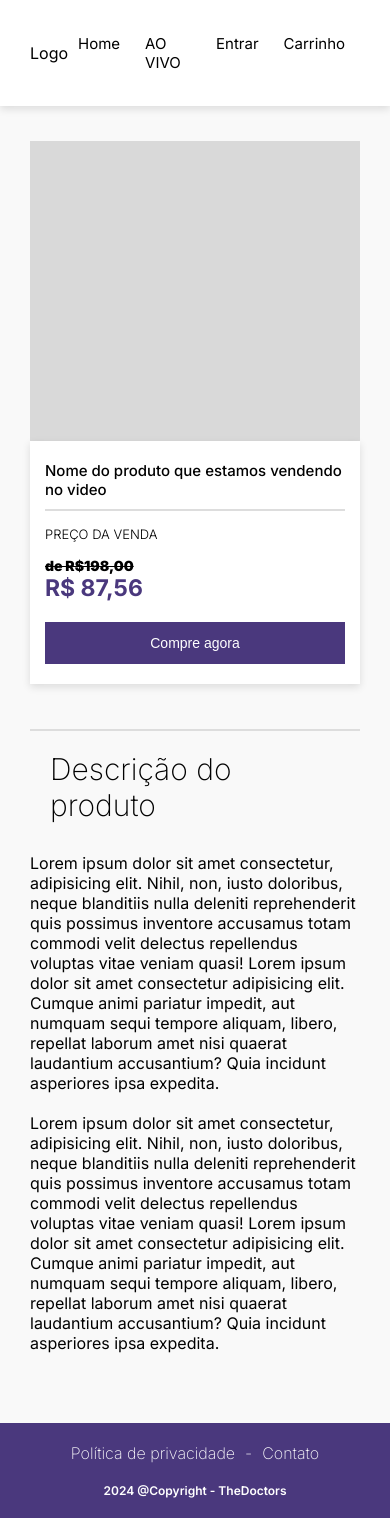
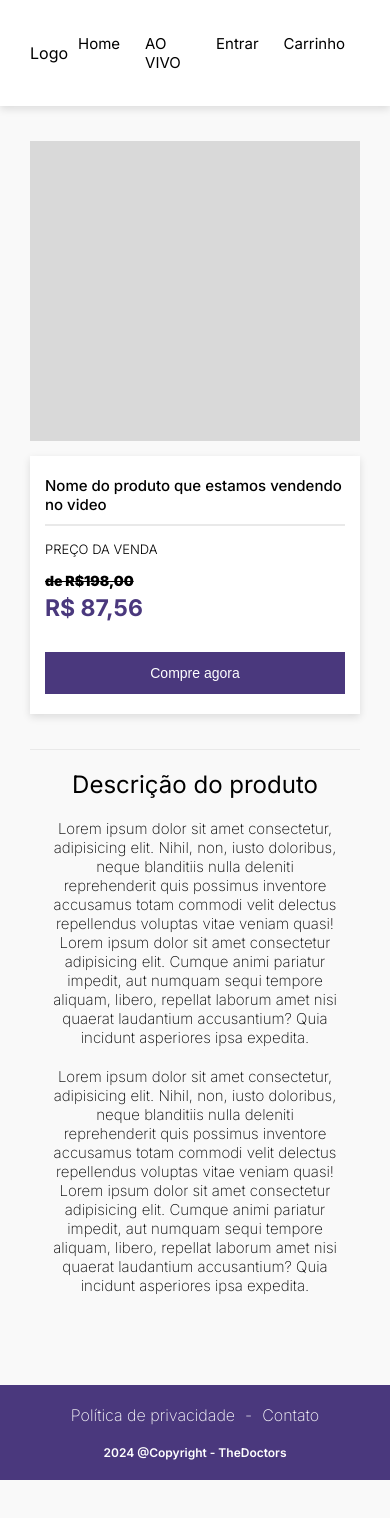
Before and after one commit to catarinogabrielle/ao_vivo_tv, a Next.js app: page /Product in a window 390 px wide. After the commit the page ends 1480 px from the top, so only its background shows below. Built offline with nearby package versions, Linux system fonts and the light colour scheme.

Commit message:
atualização estilização produto

```diff
--- a/src/app/Product/page.module.scss
+++ b/src/app/Product/page.module.scss
@@ -9,16 +9,6 @@
   width: 100%;
   max-width: 1500px;
   padding: 20px 30px;
-
-  h4 {
-    display: flex;
-    justify-content: center;
-    margin: 20px;
-    font-weight: 200;
-    font-size: 30px;
-    color: #000;
-    margin-bottom: 30px;
-  }
 }
 
 .product {
@@ -35,7 +25,7 @@
 .banner {
   display: flex;
   width: 65%;
-  height: 400px;
+  height: 450px;
   background-color: #D9D9D9;
 
   @media only screen and (max-width: 1000px) {
@@ -47,10 +37,10 @@
 .boxInfo {
   display: flex;
   flex-direction: column;
-  width: 374px;
+  width: 400px;
   background-color: #fff;
   box-shadow: 0px 3px 8px rgba(0, 0, 0, 0.123);
-  padding: 20px 15px;
+  padding: 30px 20px;
   height: max-content;
   margin: 0 0 20px 20px;
 
@@ -62,7 +52,8 @@
 
   @media only screen and (max-width: 1000px) {
     width: 100%;
-    margin: 0 0 15px 0;
+    margin: 15px 0;
+    padding: 20px 15px;
 
     h1 {
       font-size: 15px;
@@ -71,7 +62,7 @@
 }
 
 .line {
-  border: 1px solid #dddddd;
+  border: 1px solid #e9e9e9;
   margin-top: 10px;
 }
 
@@ -95,6 +86,7 @@
 
   h3 {
     font-size: 26px;
+    margin: 5px 0 15px 0;
     color: #4A387D;
   }
 
@@ -111,6 +103,41 @@
 
     h3 {
       font-size: 23px;
+      margin: 5px 0 10px 0;
     }
   }
 }
+
+.description {
+  display: flex;
+  flex-direction: column;
+  width: 100%;
+  padding: 20px;
+  border-top: 1px solid #e9e9e9;
+  margin: 20px 0 50px 0;
+
+  h4 {
+    font-size: 30px;
+    color: #000;
+    font-weight: 400;
+  }
+
+  p {
+    font-weight: 200;
+    font-size: 15px;
+    color: #000;
+    margin-top: 20px;
+  }
+
+  @media only screen and (max-width: 1000px) {
+    h4 {
+      font-size: 24px;
+      text-align: center;
+      font-weight: 400;
+    }
+
+    p {
+      text-align: center;
+    }
+  }
+}
--- a/src/app/Product/page.tsx
+++ b/src/app/Product/page.tsx
@@ -26,11 +26,9 @@ export default function Product() {
           </div>
         </div>
 
-        <div className={styles.line} style={{ marginTop: 30 }} />
+        <div className={styles.description}>
+          <h4>Descrição do produto</h4>
 
-        <h4>Descrição do produto</h4>
-
-        <div style={{ marginBottom: 50 }}>
           <p>Lorem ipsum dolor sit amet consectetur, adipisicing elit. Nihil, non,
             iusto doloribus, neque blanditiis nulla deleniti reprehenderit quis
             possimus inventore accusamus totam commodi velit delectus repellendus
@@ -38,7 +36,7 @@ export default function Product() {
             adipisicing elit. Cumque animi pariatur impedit, aut numquam sequi
             tempore aliquam, libero, repellat laborum amet nisi quaerat laudantium
             accusantium? Quia incidunt asperiores ipsa expedita.</p>
-          <br />
+
           <p>Lorem ipsum dolor sit amet consectetur, adipisicing elit. Nihil, non,
             iusto doloribus, neque blanditiis nulla deleniti reprehenderit quis
             possimus inventore accusamus totam commodi velit delectus repellendus
```
